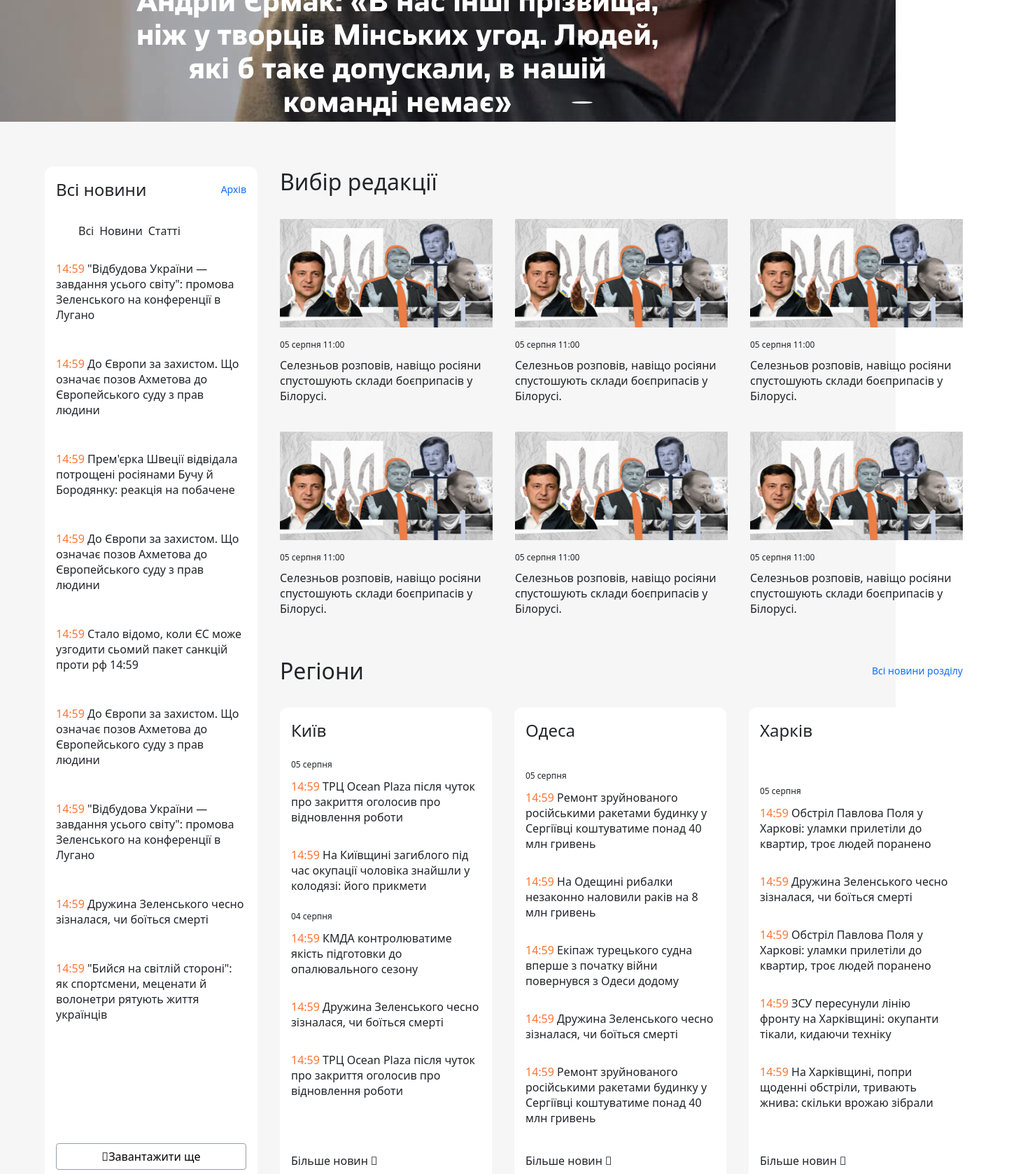
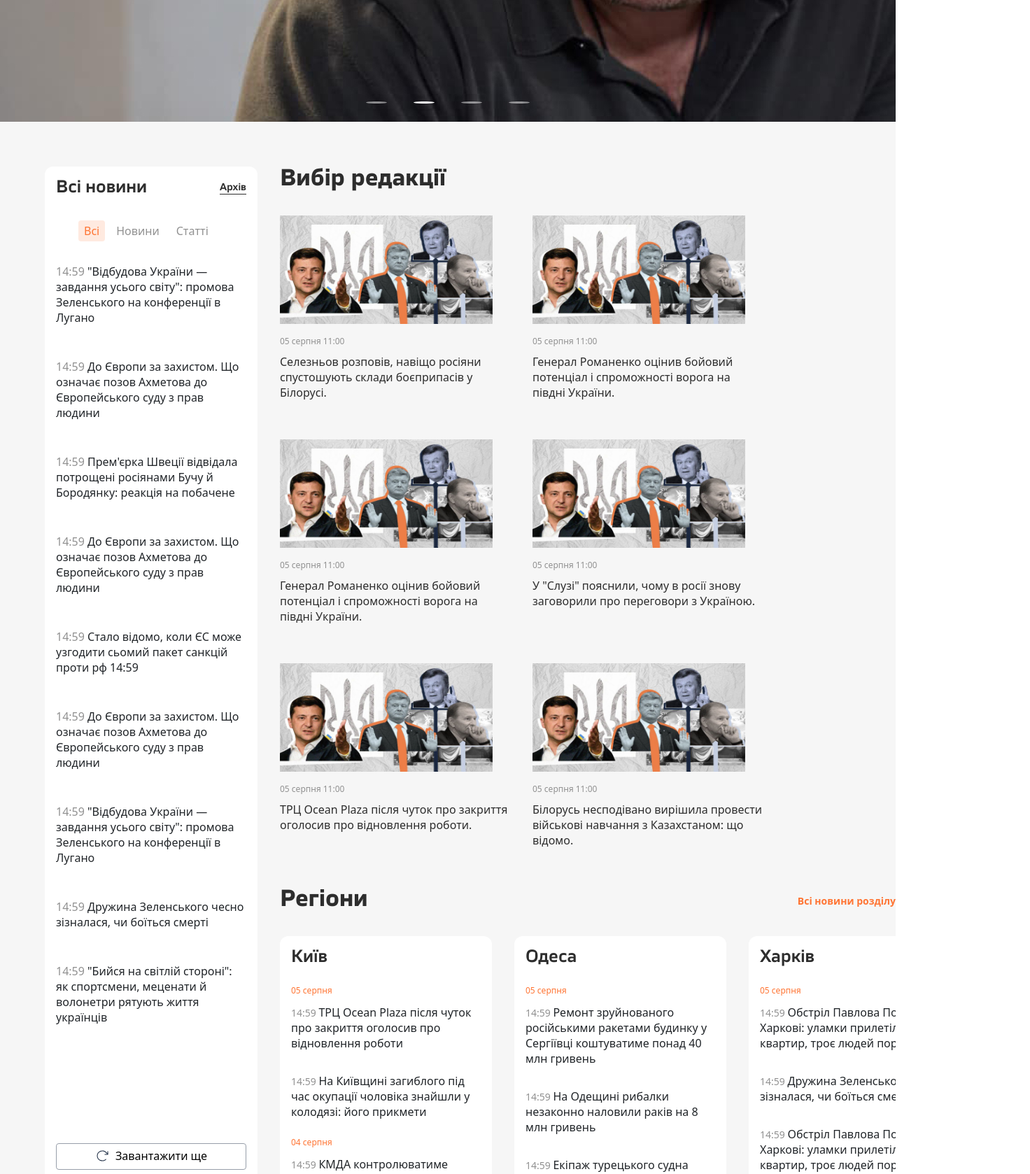
Before and after one commit to Banchee501/react-news-app, a React (Create React App) app: page / in a window 1280 px wide. Shown: the part 620-2298 px from the top of the page at 70% size, 1472 px wide, since content can reach past the window. Built offline with nearby package versions, Linux system fonts and the light colour scheme.

Commit message:
create: news page on grid and cscc

```diff
--- a/src/components/editorialChoice/editorialChoice.js
+++ b/src/components/editorialChoice/editorialChoice.js
@@ -15,7 +15,7 @@ const NewsFeed = () => {
                             <Link to="/" className='fz14'>Архів</Link>
                         </div>
                         <ul className='fz16 news__all-sort'>
-                            <li>Всі</li>
+                            <li className='active'>Всі</li>
                             <li>Новини</li>
                             <li>Статті</li>
                         </ul>
@@ -33,7 +33,19 @@ const NewsFeed = () => {
                             <div className="fz16 news__all-item label"><span>14:59 </span>"Бийся на світлій стороні": як спортсмени, меценати й волонетри рятують життя українців</div>
                         </div>
                     </div>
-                    <button className='fz16 load__more'><i class="fa-thin fa-arrow-rotate-right"></i>Завантажити ще</button>
+                    <button className='fz16 load__more'>
+                        <svg width="21" height="23" viewBox="0 0 21 23" fill="none" xmlns="http://www.w3.org/2000/svg">
+                            <g clip-path="url(#clip0_5734_287)">
+                                <path fill-rule="evenodd" clip-rule="evenodd" d="M18 3.229C18.2876 3.229 18.5208 3.46219 18.5208 3.74984V7.9165C18.5208 8.20415 18.2876 8.43734 18 8.43734H13.8333C13.5457 8.43734 13.3125 8.20415 13.3125 7.9165C13.3125 7.62886 13.5457 7.39567 13.8333 7.39567H17.4792V3.74984C17.4792 3.46219 17.7124 3.229 18 3.229Z" fill="#182840" />
+                                <path fill-rule="evenodd" clip-rule="evenodd" d="M11.4633 3.56413C10.1733 3.31002 8.83617 3.43996 7.62121 3.93724C6.40631 4.43451 5.36882 5.27647 4.6393 6.3557C3.90984 7.43487 3.52085 8.70308 3.52085 9.99992C3.52085 11.2968 3.90984 12.565 4.6393 13.6441C5.36882 14.7234 6.40631 15.5653 7.62121 16.0626C8.83617 16.5599 10.1733 16.6898 11.4633 16.4357C12.7533 16.1816 13.9372 15.5551 14.8657 14.6363C15.0702 14.434 15.3999 14.4357 15.6023 14.6402C15.8046 14.8447 15.8029 15.1744 15.5984 15.3768C14.5235 16.4404 13.1544 17.1643 11.6646 17.4577C10.1749 17.7512 8.63051 17.6013 7.22663 17.0266C5.82269 16.452 4.62172 15.4782 3.7763 14.2275C2.93084 12.9767 2.47919 11.5055 2.47919 9.99992C2.47919 8.49437 2.93084 7.02313 3.7763 5.77236C4.62172 4.52165 5.82269 3.54784 7.22663 2.9732C8.63051 2.39859 10.1749 2.24865 11.6646 2.5421C13.1543 2.83553 14.5232 3.55928 15.598 4.62271C15.5981 4.62283 15.5979 4.62259 15.598 4.62271L18.3657 7.35108C18.5705 7.55302 18.5729 7.88278 18.3709 8.08763C18.169 8.29247 17.8392 8.29483 17.6344 8.09289L14.8657 5.36351C13.9372 4.44474 12.7533 3.81823 11.4633 3.56413Z" fill="#182840" />
+                            </g>
+                            <defs>
+                                <clipPath id="clip0_5734_287">
+                                    <rect width="20" height="20" fill="white" transform="translate(0.5)" />
+                                </clipPath>
+                            </defs>
+                        </svg>
+                        Завантажити ще</button>
                 </div>
                 <div className="news__block">
                     <div className='news__choice'>
@@ -50,35 +62,35 @@ const NewsFeed = () => {
                                 <img src={newsImage} alt="news" />
                                 <div className='fz12 date'>05 серпня 11:00</div>
                                 <div className="fz16 content">
-                                    Селезньов розповів, навіщо росіяни спустошують склади боєприпасів у Білорусі.
+                                    Генерал Романенко оцінив бойовий потенціал і спроможності ворога на півдні України.
                                 </div>
                             </div>
                             <div className="news__choice-item">
                                 <img src={newsImage} alt="news" />
                                 <div className='fz12 date'>05 серпня 11:00</div>
                                 <div className="fz16 content">
-                                    Селезньов розповів, навіщо росіяни спустошують склади боєприпасів у Білорусі.
+                                    Генерал Романенко оцінив бойовий потенціал і спроможності ворога на півдні України.
                                 </div>
                             </div>
                             <div className="news__choice-item">
                                 <img src={newsImage} alt="news" />
                                 <div className='fz12 date'>05 серпня 11:00</div>
                                 <div className="fz16 content">
-                                    Селезньов розповів, навіщо росіяни спустошують склади боєприпасів у Білорусі.
+                                    У "Слузі" пояснили, чому в росії знову заговорили про переговори з Україною.
                                 </div>
                             </div>
                             <div className="news__choice-item">
                                 <img src={newsImage} alt="news" />
                                 <div className='fz12 date'>05 серпня 11:00</div>
                                 <div className="fz16 content">
-                                    Селезньов розповів, навіщо росіяни спустошують склади боєприпасів у Білорусі.
+                                    ТРЦ Ocean Plaza після чуток про закриття оголосив про відновлення роботи.
                                 </div>
                             </div>
                             <div className="news__choice-item">
                                 <img src={newsImage} alt="news" />
                                 <div className='fz12 date'>05 серпня 11:00</div>
                                 <div className="fz16 content">
-                                    Селезньов розповів, навіщо росіяни спустошують склади боєприпасів у Білорусі.
+                                    Білорусь несподівано вирішила провести військові навчання з Казахстаном: що відомо.
                                 </div>
                             </div>
                         </div>
@@ -108,10 +120,16 @@ const NewsFeed = () => {
                                         </div>
                                     </div>
                                 </div>
-                                <button className="fz16 more_news">
-                                    Більше новин <i class="fa-thin fa-circle-arrow-right"></i></button>
+                                <button className="fz16 more_news">Більше новин
+                                    <svg width="32" height="32" viewBox="0 0 32 32" fill="none" xmlns="http://www.w3.org/2000/svg">
+                                        <path fill-rule="evenodd" clip-rule="evenodd" d="M10.0833 15.9999C10.0833 15.7698 10.2699 15.5833 10.5 15.5833H21.5C21.7301 15.5833 21.9167 15.7698 21.9167 15.9999C21.9167 16.23 21.7301 16.4166 21.5 16.4166H10.5C10.2699 16.4166 10.0833 16.23 10.0833 15.9999Z" fill="#182840" />
+                                        <path fill-rule="evenodd" clip-rule="evenodd" d="M16.7054 11.2053C16.8681 11.0426 17.1319 11.0426 17.2946 11.2053L21.7946 15.7053C21.9573 15.868 21.9573 16.1318 21.7946 16.2945L17.2946 20.7945C17.1319 20.9573 16.8681 20.9573 16.7054 20.7945C16.5426 20.6318 16.5426 20.368 16.7054 20.2053L20.9107 15.9999L16.7054 11.7945C16.5426 11.6318 16.5426 11.368 16.7054 11.2053Z" fill="#182840" />
+                                        <rect x="0.5" y="0.5" width="31" height="31" rx="15.5" stroke="#979EA9" />
+                                    </svg>
+                                </button>
                             </div>
                             <div className="news__city">
+                                <div className="news__city_col">
                                     <div className="fz24 news__city-name">Одеса</div>
                                     <div className="news__city-data">
                                         <div className="fz12 data">05 серпня</div>
@@ -123,9 +141,17 @@ const NewsFeed = () => {
                                             <div className="fz16 news__city-data-content"> <span>14:59 </span>Ремонт зруйнованого російськими ракетами будинку у Сергіївці коштуватиме понад 40 млн гривень</div>
                                         </div>
                                     </div>
-                                <button className="fz16 more_news">Більше новин <i class="fa-thin fa-circle-arrow-right"></i></button>
+                                </div>
+                                <button className="fz16 more_news">Більше новин
+                                    <svg width="32" height="32" viewBox="0 0 32 32" fill="none" xmlns="http://www.w3.org/2000/svg">
+                                        <path fill-rule="evenodd" clip-rule="evenodd" d="M10.0833 15.9999C10.0833 15.7698 10.2699 15.5833 10.5 15.5833H21.5C21.7301 15.5833 21.9167 15.7698 21.9167 15.9999C21.9167 16.23 21.7301 16.4166 21.5 16.4166H10.5C10.2699 16.4166 10.0833 16.23 10.0833 15.9999Z" fill="#182840" />
+                                        <path fill-rule="evenodd" clip-rule="evenodd" d="M16.7054 11.2053C16.8681 11.0426 17.1319 11.0426 17.2946 11.2053L21.7946 15.7053C21.9573 15.868 21.9573 16.1318 21.7946 16.2945L17.2946 20.7945C17.1319 20.9573 16.8681 20.9573 16.7054 20.7945C16.5426 20.6318 16.5426 20.368 16.7054 20.2053L20.9107 15.9999L16.7054 11.7945C16.5426 11.6318 16.5426 11.368 16.7054 11.2053Z" fill="#182840" />
+                                        <rect x="0.5" y="0.5" width="31" height="31" rx="15.5" stroke="#979EA9" />
+                                    </svg>
+                                </button>
                             </div>
                             <div className="news__city">
+                                <div className="news__city_col">
                                     <div className="fz24 news__city-name">Харків</div>
                                     <div className="news__city-data">
                                         <div className="fz12 data">05 серпня</div>
@@ -137,7 +163,14 @@ const NewsFeed = () => {
                                             <div className="fz16 news__city-data-content"> <span>14:59 </span>На Харківщині, попри щоденні обстріли, тривають жнива: скільки врожаю зібрали</div>
                                         </div>
                                     </div>
-                                <button className="fz16 more_news">Більше новин <i class="fa-thin fa-circle-arrow-right"></i></button>
+                                </div>
+                                <button className="fz16 more_news">Більше новин
+                                    <svg width="32" height="32" viewBox="0 0 32 32" fill="none" xmlns="http://www.w3.org/2000/svg">
+                                        <path fill-rule="evenodd" clip-rule="evenodd" d="M10.0833 15.9999C10.0833 15.7698 10.2699 15.5833 10.5 15.5833H21.5C21.7301 15.5833 21.9167 15.7698 21.9167 15.9999C21.9167 16.23 21.7301 16.4166 21.5 16.4166H10.5C10.2699 16.4166 10.0833 16.23 10.0833 15.9999Z" fill="#182840" />
+                                        <path fill-rule="evenodd" clip-rule="evenodd" d="M16.7054 11.2053C16.8681 11.0426 17.1319 11.0426 17.2946 11.2053L21.7946 15.7053C21.9573 15.868 21.9573 16.1318 21.7946 16.2945L17.2946 20.7945C17.1319 20.9573 16.8681 20.9573 16.7054 20.7945C16.5426 20.6318 16.5426 20.368 16.7054 20.2053L20.9107 15.9999L16.7054 11.7945C16.5426 11.6318 16.5426 11.368 16.7054 11.2053Z" fill="#182840" />
+                                        <rect x="0.5" y="0.5" width="31" height="31" rx="15.5" stroke="#979EA9" />
+                                    </svg>
+                                </button>
                             </div>
                         </div>
                     </div>
--- a/src/components/editorialChoice/editorialChoice.scss
+++ b/src/components/editorialChoice/editorialChoice.scss
@@ -1,9 +1,18 @@
 @import '../../style/style.scss';
 
 .news {
+    .fz32 {
+        color: $dark_blue;
+        font-family: Severs-Bold;
+    }
+
+    .fz24 {
+        color: $dark_blue;
+        font-family: Severs-DemiBold;
+    }
     background-color: #F6F6F6;
     display: grid;
-    grid-template-columns: 368px 976px;
+    grid-template-columns: minmax(auto, 368px) minmax(auto, 976px);
     column-gap: 32px;
     justify-content: start;
     padding-top: 64px;
@@ -23,16 +32,36 @@
                     grid-template-columns: repeat(2, auto);
                     justify-content: space-between;
                     align-items: center;
+                    a {
+                        color: $dark_blue;
+                        font-family: Severs-DemiBold;
+                        border-bottom: 1px solid $dark_blue;
+                    }
                 }
                 &-sort {
+                    font-weight: 500;
                     margin: 32px 0;
+                    align-items: center;
+                    .active {
+                        padding: 4px 8px;
+                        color: $orange;
+                        background-color: #FFEAE0;
+                        border-radius: 4px;
+                    }
                     li {
-                        padding-right: 8px;
+                        margin-right: 8px;
+                        padding: 4px 8px;
+                        color: $grey;
                     }
                 }
                 &-item {
+                    font-weight: 500;
                     height: auto;
                     margin-bottom: 48px;
+                    span {
+                        font-weight: 400;
+                        color: $grey;
+                    }
                 }
             }
         }
@@ -42,12 +71,15 @@
             border: 1px solid #979EA9;
             border-radius: 4px;
             background-color: white;
+            svg {
+                margin-right: 8px;
+            }
         }
     }
     &__choice {
         &-items {
             display: grid;
-            grid-template-columns: repeat(auto-fit, 304px);
+            grid-template: repeat( 2, 280px) / repeat(3, 304px);
             row-gap: 40px;
             column-gap: 32px;
             padding: 32px 0 56px 0;
@@ -60,33 +92,37 @@
             }
             .date {
                 padding-bottom: 10px;
+                color: $grey;
+                font-weight: 400;
             }
             .content {
-
+                font-weight: 500;
+                color: $dark_blue;
             }
         }
     }
     &__regions {
         display: grid;
-        grid-template-rows: 42px 691px;
         row-gap: 32px;
         &-head {
-            display: grid;
-            grid-template-columns: repeat(2, auto);
+            display: flex;
             justify-content: space-between;
             align-items: center;
+            a {
+                    color: $orange;
+                    font-weight: 600;
+            }
         }
     }
     &__cities {
         display: grid;
         grid-template-columns: repeat(3, 303px);
         column-gap: 32px;
-        height: 691px;
+        height: 661px;
     }
     &__city {
             border-radius: 12px;
             background-color: white;
-            height: 691px;
             padding: 16px 16px 32px 16px;
             display: flex;
             flex-direction: column;
@@ -105,9 +141,16 @@
             padding-bottom: 24px;
             .data {
                 padding-bottom: 12px;
+                color: $orange;
+                font-weight: 400;
             }
             &-content {
-
+                font-weight: 500;
+                span {
+                    color: $grey;
+                    font-size: 14px;
+                    font-weight: 400;
+                }
             }
         }
         &-grid {
@@ -117,6 +160,9 @@
         }
         .more_news {
             align-items: end;
+            svg {
+                margin-left: 16px;
+            }
         }
     }
 }
--- a/src/components/newsCarousel/carousel.scss
+++ b/src/components/newsCarousel/carousel.scss
@@ -14,19 +14,23 @@
         }
     }
     &-indicators {
-        width: 100%;
-        overflow: hidden;
+        overflow-y: hidden;
         margin-left: 0;
         margin-right: 0;
-        display: block;
-        left: 64px;
+        display: grid;
+        grid-template-columns: repeat(4, 304px);
+        column-gap: 32px;
+        justify-content: flex-start;
+        margin: 0 64px;
+        bottom: 56px;
     }
     &-indicators [data-bs-target] {
         width: 304px;
         height: 80px;
         border-radius: 12px;
         padding: 0;
-        background-color: rgba(255, 255, 255, 0.16);
+        background-color: rgba(255, 255, 255, 0.33);
+        box-shadow: 0px 6px 16px rgba(0, 0, 0, 0.16);
         margin-right: 32px;
         margin-left: 0;
         background-clip: border-box;
@@ -37,12 +41,11 @@
     &-caption {
         width: 752px;
         height: 192px;
-        bottom: 224px;
+        top: 224px;
         left: 64px;
         right: auto;
         font-family: Severs-Bold;
         font-weight: 700;
-        font-size: 40px;
         text-align: left;
         padding-top: 0;
         padding-bottom: 0;
@@ -51,7 +54,7 @@
         &-prev {
             width: 40px;
             height: 40px;
-            top: 454px;
+            top: 424px;
             left: 64px;
             z-index: 1;
             color:white;
@@ -62,7 +65,7 @@
         &-next {
             width: 40px;
             height: 40px;
-            top: 454px;
+            top: 424px;
             z-index: 1;
             color:white;
             left: 187px;
@@ -72,9 +75,3 @@
         }
     }
 }
-
-.Block {
-    width: 100px;
-    height: 100px;
-    background-color: black;
-}
--- a/src/style/media.scss
+++ b/src/style/media.scss
@@ -5,7 +5,20 @@
     }
 }
 
-@media (max-width: 1170px) {
+@media (max-width: 1439px) {
+    .news {
+        &__choice {
+            &-items {
+                grid-template-columns: repeat(auto-fit, 329px);
+            }
+        }
+        &__cities {
+            overflow-y: hidden;
+        }
+    }
+}
+
+@media (max-width: 1200px) {
     .container {
         width: 100%;
     }
@@ -41,13 +54,13 @@
             }
         &-caption {
             top: 242px;
-            left: 64px;
             height: 130px;
             text-align: left;
             width: 75%;
         }
         &-indicators {
             margin-top: 24px;
+            bottom: 25px;
         }
         &-inner {
             img {
@@ -78,13 +91,42 @@
     .carousel {
         .fz40 {
             font-size: 28px;
+            line-height: 28px;
         }
         &-caption {
             width: 90%;
             left: 24px;
+            bottom: 128px;
         }
         &-indicators {
-            left: 24px;
+            margin: 0 24px;
+        }
+    }
+    .news {
+        background-color: white;
+        grid-template-columns: repeat(auto-fit, 328px);
+        padding-top: 40px;
+        justify-content: center;
+        &__all {
+            margin-left: 0;
+            padding: 0;
+            height: auto;
+        }
+        &__block {
+            background: #F6F6F6;
+            margin-top: 40px;
+        }
+        &__choice-item {
+            .fz16 {
+                font-size: 22px;
+            }
+            img {
+                width: 328px;
+                height: 184px;
+            }
+        }
+        &__city {
+
         }
     }
 }
@@ -112,15 +154,13 @@
             font-size: 24px;
         }
         &-caption {
-            top: 242px;
             left: 24px;
             width: 328px;
             height: 118px;
-            font-size: 24px;
             text-align: left;
         }
         &-indicators {
-            left: 24px;
+            margin: 0 24px;
             margin-top: 24px;
         }
         &-inner {
--- a/src/style/style.scss
+++ b/src/style/style.scss
@@ -16,12 +16,10 @@
     }
 }
 
-
 body {
     line-height:normal;
-    background-color: white;
 }
 
- a {
+a {
     text-decoration: none;
 }
```
Also changed, not shown: src/components/newsCarousel/newsCarousel.js (+30 -0 lines), src/components/app/App.js (line endings or trailing spaces), src/resources/icons/loadMore.svg (added), src/resources/icons/moreNews.svg (added). Lines whose indentation alone changed are shown as unchanged.
